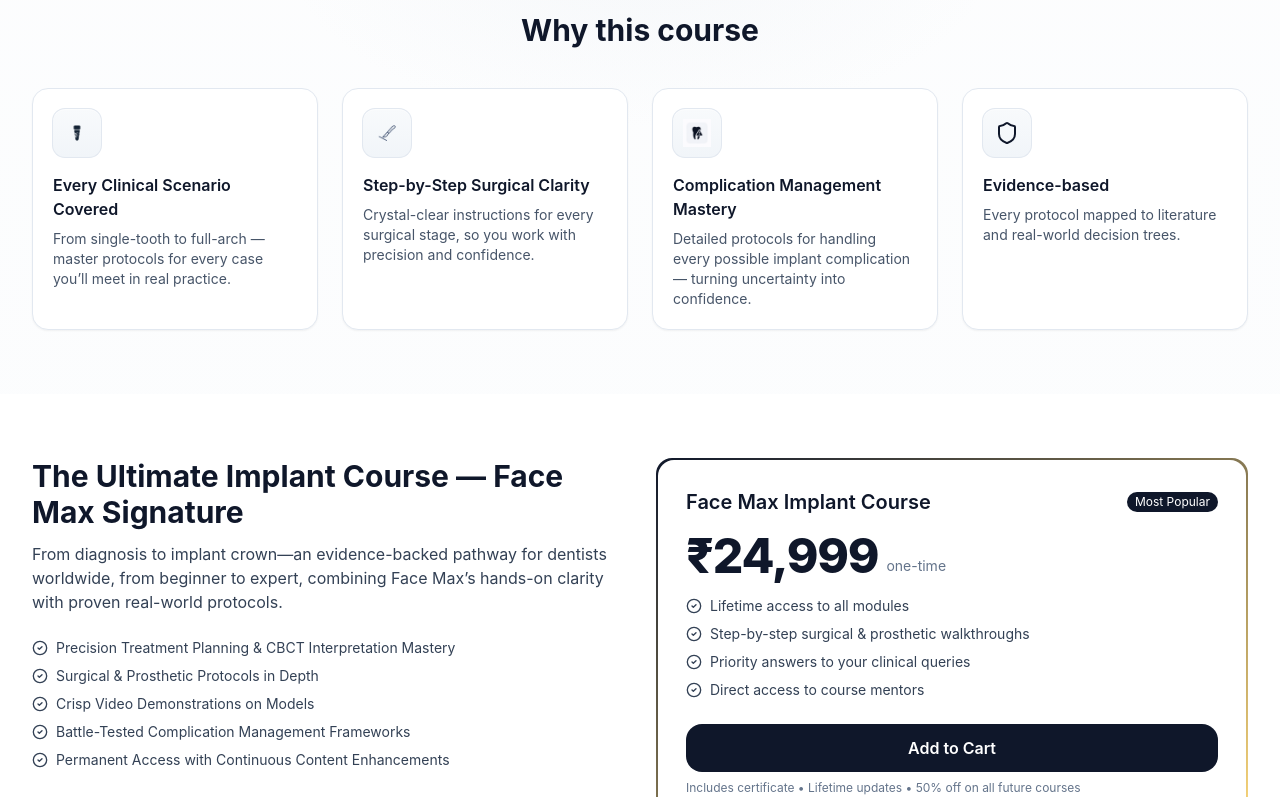
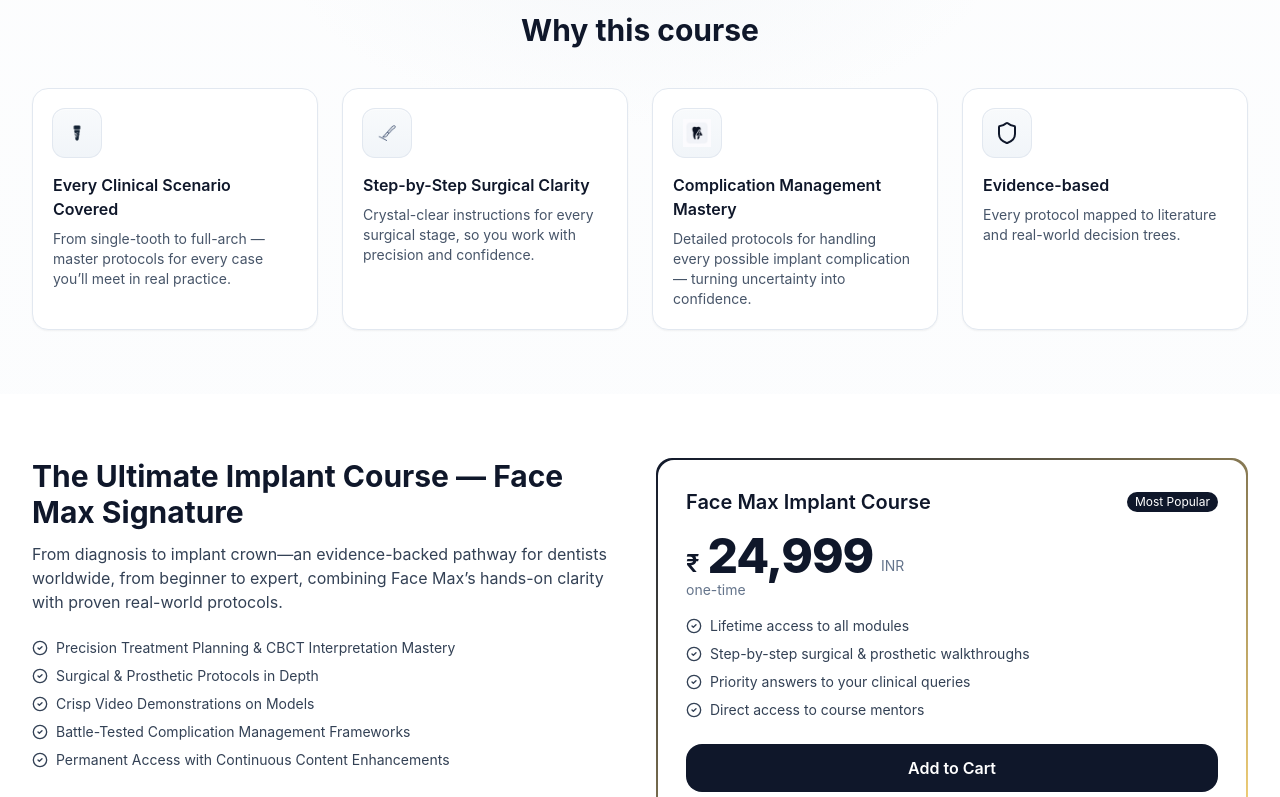
Before and after one commit to shubham4289/face-max-landing, a Next.js app: page / in a window 1280 px wide. Shown: the part 2058-2855 px from the top of the page. Built offline with nearby package versions, Linux system fonts and the light colour scheme; no server answers.

Commit message:
Update GeoPrice.tsx

```diff
--- a/app/components/GeoPrice.tsx
+++ b/app/components/GeoPrice.tsx
@@ -1,106 +1,135 @@
 "use client";
+
 import React from "react";
 
 type Props = {
-  /** Your master/base price in INR (number only, no commas) */
+  /** Your base price in INR (e.g., 24999) */
   baseInr: number;
-  /** Small label under the big price, e.g. "one-time" */
+  /** small label under the price, e.g., "one-time" */
   subLabel?: string;
-  /** Optional extra classes for styling the number */
+  /** optional className wrapper */
   className?: string;
 };
 
-/**
- * Super simple currency converter:
- * - Detects visitor's country/currency via Abstract IP Geolocation
- * - Converts from INR using a small internal rate table (update anytime)
- * - Falls back to INR if unknown
- *
- * NOTE: These are example rates. Update monthly for accuracy.
- */
-const RATES_VS_INR: Record<string, number> = {
-  // currencyCode: INR -> target rate (target = INR * rate)
-  USD: 0.012,  // ₹1 → $0.012  (₹10,000 ≈ $120)
-  EUR: 0.011,  // ₹1 → €0.011
-  GBP: 0.0095, // ₹1 → £0.0095
-  AUD: 0.018,  // ₹1 → A$0.018
-  CAD: 0.016,  // ₹1 → C$0.016
-  SGD: 0.016,  // ₹1 → S$0.016
-  AED: 0.044,  // ₹1 → د.إ0.044
-  // add more if you like
+type DisplayPrice = {
+  code: string;     // e.g., "USD"
+  symbol: string;   // e.g., "$"
+  amount: number;   // e.g., 299.99
+  formatted: string; // e.g., "$299.99"
 };
 
-/** map currency to a “good enough” locale for number formatting */
-const LOCALE_BY_CURRENCY: Record<string, string> = {
-  USD: "en-US",
-  EUR: "de-DE", // decent default for €
-  GBP: "en-GB",
-  AUD: "en-AU",
-  CAD: "en-CA",
-  SGD: "en-SG",
-  AED: "ar-AE",
-  INR: "en-IN",
+const FALLBACK: DisplayPrice = {
+  code: "INR",
+  symbol: "₹",
+  amount: 0,
+  formatted: "₹0",
 };
 
-export default function GeoPrice({ baseInr, subLabel = "one-time", className = "" }: Props) {
-  const [display, setDisplay] = React.useState<{
-    currency: string;
-    amount: number;
-    locale: string;
-  }>({ currency: "INR", amount: baseInr, locale: "en-IN" });
+function fmtCurrency(amount: number, code: string) {
+  try {
+    return new Intl.NumberFormat(undefined, {
+      style: "currency",
+      currency: code,
+      maximumFractionDigits: 0, // looks nicer for course pricing; change to 2 if you want cents
+    }).format(amount);
+  } catch {
+    // Rare currencies might fail; fallback to simple formatting
+    return `${amount.toFixed(0)} ${code}`;
+  }
+}
+
+export default function GeoPrice({ baseInr, subLabel, className }: Props) {
+  const [price, setPrice] = React.useState<DisplayPrice>({
+    ...FALLBACK,
+    amount: baseInr,
+    formatted: fmtCurrency(baseInr, "INR"),
+  });
+  const [loading, setLoading] = React.useState(true);
 
   React.useEffect(() => {
-    let cancelled = false;
+    let canceled = false;
 
     async function run() {
       try {
-        const apiKey = process.env.NEXT_PUBLIC_ABSTRACT_API_KEY;
-        if (!apiKey) throw new Error("Missing NEXT_PUBLIC_ABSTRACT_API_KEY");
+        // 1) Detect visitor's currency via Abstract IP Geolocation
+        const key = process.env.NEXT_PUBLIC_ABSTRACT_API_KEY;
+        const geoUrl = `https://ipgeolocation.abstractapi.com/v1/?api_key=${key}`;
+        const geoRes = await fetch(geoUrl);
+        const geo = await geoRes.json();
 
-        // Ask Abstract about the visitor
-        const res = await fetch(
-          `https://ipgeolocation.abstractapi.com/v1/?api_key=${apiKey}`
-        );
-        if (!res.ok) throw new Error("Abstract request failed");
-        const data = await res.json();
+        // Abstract returns: { currency: { code, symbol, ... }, country_code, ... }
+        const currencyCode: string = geo?.currency?.code || "INR";
+        const currencySymbol: string = geo?.currency?.symbol || "₹";
 
-        const currencyCode: string = data?.currency?.code || "INR";
-        const rate = RATES_VS_INR[currencyCode] ?? 1; // 1 means “stay in INR”
-        const locale = LOCALE_BY_CURRENCY[currencyCode] ?? "en-IN";
+        // If currency is already INR, no conversion needed
+        if (currencyCode === "INR") {
+          if (!canceled) {
+            setPrice({
+              code: "INR",
+              symbol: "₹",
+              amount: baseInr,
+              formatted: fmtCurrency(baseInr, "INR"),
+            });
+          }
+          return;
+        }
 
-        const converted = Math.round(baseInr * rate);
+        // 2) Convert INR -> local currency using a free ECB rates API (no key needed)
+        // Docs: https://www.frankfurter.app/
+        const rateUrl = `https://api.frankfurter.app/latest?from=INR&to=${currencyCode}`;
+        const rateRes = await fetch(rateUrl);
+        if (!rateRes.ok) throw new Error("Rate API failed");
+        const rateData = await rateRes.json();
 
-        if (!cancelled) {
-          setDisplay({
-            currency: RATES_VS_INR[currencyCode] ? currencyCode : "INR",
-            amount: RATES_VS_INR[currencyCode] ? converted : baseInr,
-            locale,
+        const rate = rateData?.rates?.[currencyCode];
+        if (!rate) throw new Error("Rate not found");
+
+        const converted = baseInr * rate;
+
+        if (!canceled) {
+          setPrice({
+            code: currencyCode,
+            symbol: currencySymbol,
+            amount: converted,
+            formatted: fmtCurrency(converted, currencyCode),
           });
         }
-      } catch {
-        // Fallback to INR silently
-        if (!cancelled) {
-          setDisplay({ currency: "INR", amount: baseInr, locale: "en-IN" });
+      } catch (e) {
+        // On any error: show INR, no crash
+        if (!canceled) {
+          setPrice({
+            code: "INR",
+            symbol: "₹",
+            amount: baseInr,
+            formatted: fmtCurrency(baseInr, "INR"),
+          });
         }
+      } finally {
+        if (!canceled) setLoading(false);
       }
     }
 
     run();
     return () => {
-      cancelled = true;
+      canceled = true;
     };
   }, [baseInr]);
 
-  const formatted = new Intl.NumberFormat(display.locale, {
-    style: "currency",
-    currency: display.currency,
-    maximumFractionDigits: 0,
-  }).format(display.amount);
-
   return (
-    <div className="flex items-end gap-2">
-      <div className={`text-5xl font-extrabold tracking-tight ${className}`}>{formatted}</div>
-      <div className="text-slate-500 mb-1 text-sm">{subLabel}</div>
+    <div className={className}>
+      <div className="mt-4 flex items-end gap-2">
+        {/* Symbol kept small to look neat */}
+        <div className="text-2xl font-semibold">{price.symbol}</div>
+        <div className="text-5xl font-extrabold tracking-tight">
+          {loading ? "…" : price.formatted.replace(price.symbol, "").trim()}
+        </div>
+        <div className="text-slate-500 mb-1 text-sm">{loading ? "" : price.code}</div>
+      </div>
+      {subLabel && (
+        <div className="text-slate-500 mb-1 text-sm">{subLabel}</div>
+      )}
+      {/* Optional tiny note—remove if you don't want it */}
+      {/* <div className="text-[11px] text-slate-400 mt-1">Converted from INR at current ECB rates.</div> */}
     </div>
   );
 }
```
